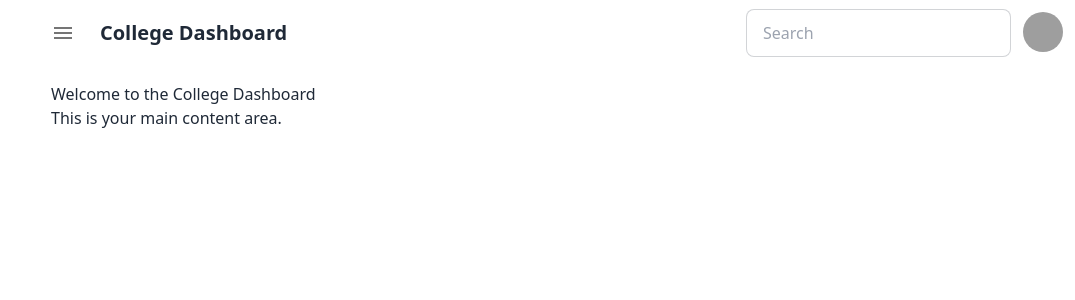
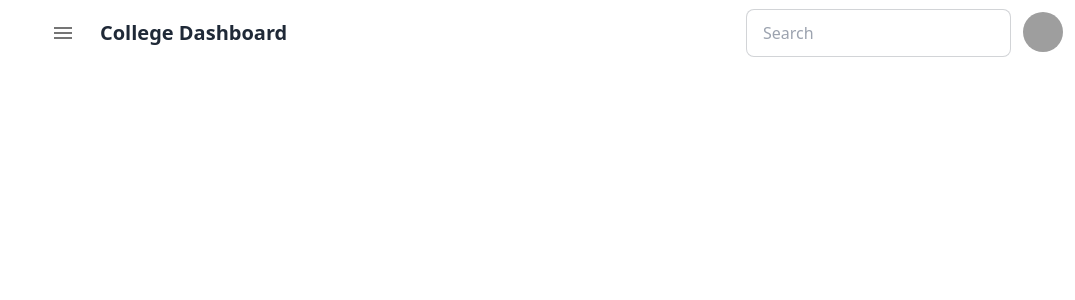
Before and after one commit to CHUNDRU-VEDAKUMAR/Dashboard, a React (Vite) app: page / in a window 1280 px wide. Shown: the top 300 px of the page, without its empty margins (205-1280 px from the left). Built offline with nearby package versions, Linux system fonts and the light colour scheme; grey boxes are pictures that could not be loaded.

Commit message:
sidebar updated

```diff
--- a/src/App.jsx
+++ b/src/App.jsx
@@ -17,21 +17,13 @@ const App = () => {
 
       {/* Main content area */}
       <div
-        className={`flex-grow transition-all duration-300 ${
-          isSidebarOpen ? 'ml-60' : 'ml-0'
-        }`} // Adjust content based on sidebar state
+        className={`flex-grow transition-all duration-300 ${isSidebarOpen ? 'ml-60' : 'ml-0'}`}
       >
         {/* Navbar with the sidebar toggle button */}
         <Navbar
           toggleSidebar={toggleSidebar}
           isSidebarOpen={isSidebarOpen}
         />
-
-        {/* Main content area */}
-        <div className="p-4">
-          <h1>Welcome to the College Dashboard</h1>
-          <p>This is your main content area.</p>
-        </div>
       </div>
     </div>
   );
--- a/src/components/Navbar.jsx
+++ b/src/components/Navbar.jsx
@@ -4,7 +4,7 @@ import { Menu } from '@mui/icons-material'; // Import the menu icon for the togg
 
 const Navbar = ({ toggleSidebar }) => {
   return (
-    <div className="navbar bg-base-100">
+    <div className="navbar bg-base-100 w-100 border-bla">
       {/* Sidebar Toggle Button */}
       <div className="flex-none">
         <IconButton onClick={toggleSidebar} className="lg:hidden">
--- a/src/components/sidebar/Sidebar.jsx
+++ b/src/components/sidebar/Sidebar.jsx
@@ -19,25 +19,44 @@ const Sidebar = ({ isOpen, toggleSidebar }) => {
       sx={{
         width: 240,
         flexShrink: 0,
+        transition: 'transform 0.3s ease',
         '& .MuiDrawer-paper': {
           width: 240,
           boxSizing: 'border-box',
+          background: 'linear-gradient(145deg, #3a3a3a, #1c1c1c)', // Gradient for sidebar background
+          transform: isOpen ? 'translateX(0)' : 'translateX(-240px)', // Sidebar transition
+          color: '#fff', // White text color for contrast
         },
       }}
     >
-      <Box className="flex justify-between p-4 bg-blue-600 text-white">
-        <h2>College Dashboard</h2>
-        <IconButton onClick={toggleSidebar}>
+      {/* Sidebar Header */}
+      <Box className="flex justify-between items-center p-4 bg-gradient-to-r from-indigo-500 via-purple-500 to-pink-500 text-white">
+        <h2 className="text-lg font-bold">College Dashboard</h2>
+        <IconButton onClick={toggleSidebar} sx={{ color: 'white' }}>
           <Close />
         </IconButton>
       </Box>
 
-      <List>
+      {/* Sidebar Links List */}
+      <List sx={{ paddingTop: '10px' }}>
         {sitemap.map((item) => (
           <ListItem key={item.id} disablePadding>
-            <ListItemButton>
-              <ListItemText primary={item.subheader} />
-              <Icon icon={item.icon} width={24} height={24} />
+            <ListItemButton
+              sx={{
+                padding: '12px 16px',
+                '&:hover': {
+                  backgroundColor: 'rgba(255, 255, 255, 0.1)', // Hover effect
+                },
+              }}
+            >
+              <Icon icon={item.icon} width={24} height={24} style={{ marginRight: '10px' }} />
+              <ListItemText
+                primary={item.subheader}
+                sx={{
+                  fontWeight: 500,
+                  color: 'white',
+                }}
+              />
             </ListItemButton>
           </ListItem>
         ))}
```
